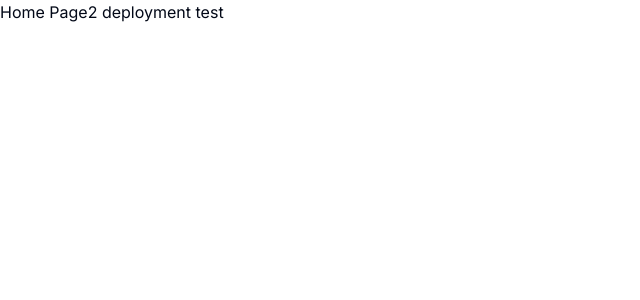
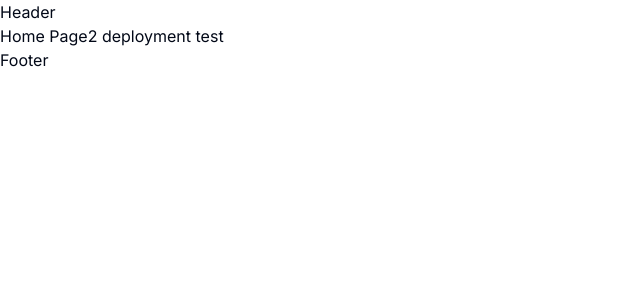
Before and after one commit to yunusmertofficial/my-portfolio, a Next.js app: page / in a window 1280 px wide. Shown: the top 300 px of the page, without its empty margins (0-640 px from the left). Built offline with nearby package versions, Linux system fonts and the light colour scheme.

Commit message:
Add Header and Footer components to layout (setup was finished)

```diff
--- a/src/app/layout.tsx
+++ b/src/app/layout.tsx
@@ -1,6 +1,8 @@
 import type { Metadata } from "next";
 import { Inter } from "next/font/google";
 import "./globals.css";
+import Header from "@/components/Header";
+import Footer from "@/components/Footer";
 
 const inter = Inter({ subsets: ["latin"] });
 
@@ -16,7 +18,11 @@
 }>) {
   return (
     <html lang="en">
-      <body className={inter.className}>{children}</body>
+      <body className={inter.className}>
+        <Header />
+        {children}
+        <Footer />
+      </body>
     </html>
   );
 }
--- /dev/null
+++ b/src/components/Footer.tsx
@@ -0,0 +1,5 @@
+const Footer = () => {
+  return <footer>Footer</footer>;
+};
+
+export default Footer;
--- /dev/null
+++ b/src/components/Header.tsx
@@ -0,0 +1,5 @@
+const Header = () => {
+  return <header>Header</header>;
+};
+
+export default Header;
```
